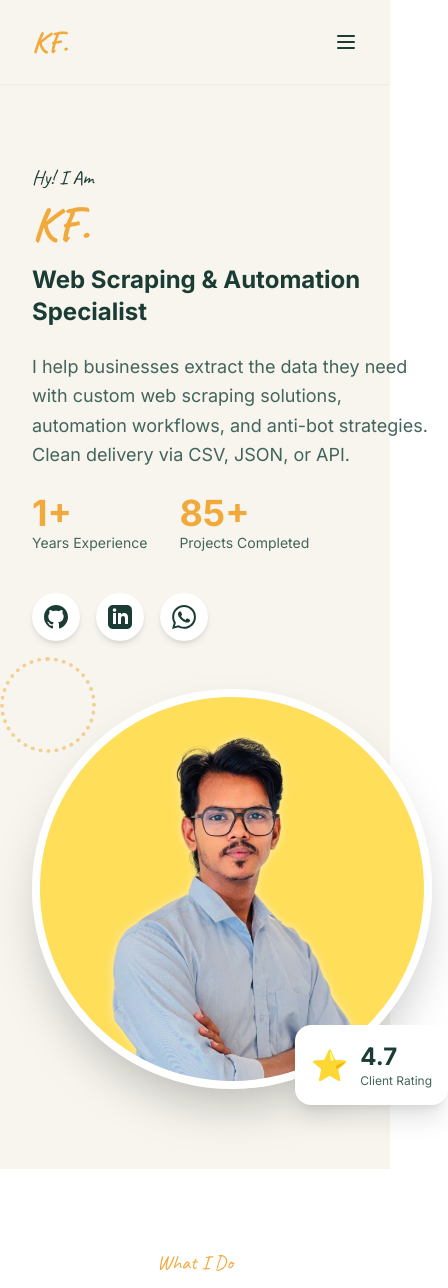
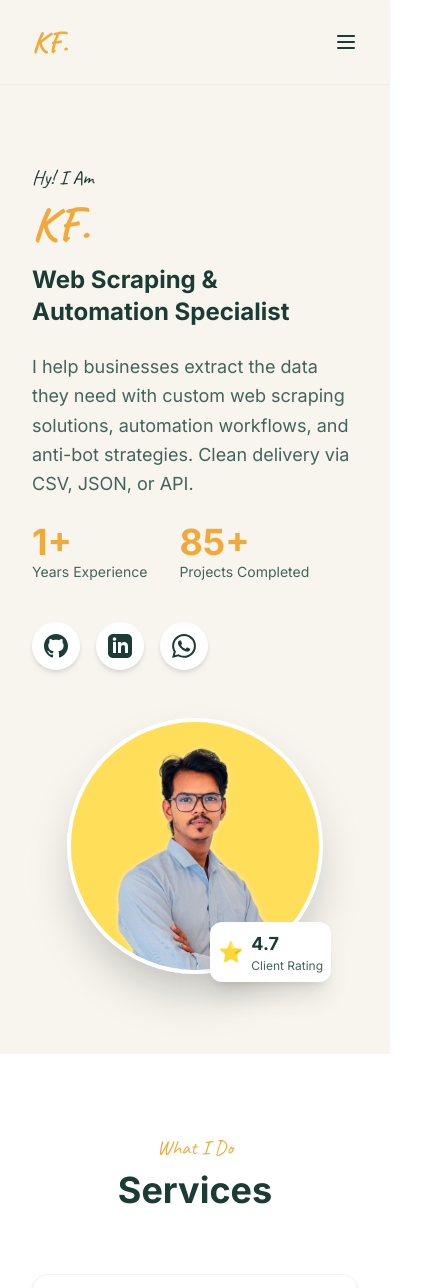
Before and after one commit to kaif11ali/portfolio, a React (Vite) app: page / in a window 390 px wide. Shown: the top 1288 px of the page, 448 px wide, since content can reach past the window. Built offline with nearby package versions, Linux system fonts and the light colour scheme; the HTML template or start-up script is replaced by a standard one.

Commit message:
fix: enhance responsiveness and styling of Hero component elements

```diff
--- a/src/components/Hero.jsx
+++ b/src/components/Hero.jsx
@@ -62,7 +62,7 @@ const Hero = () => {
         <div className="relative flex justify-center items-center">
           {/* Main Profile Image */}
           <div className="relative">
-            <div className="rounded-full overflow-hidden shadow-2xl border-8 border-white" style={{ width: '25rem', height: '25rem' }}>
+            <div className="rounded-full overflow-hidden shadow-2xl border-4 md:border-8 border-white w-64 h-64 sm:w-80 sm:h-80 md:w-96 md:h-96 lg:w-[25rem] lg:h-[25rem]">
               <img
                 src="/kaifali.jpg"
                 alt="Kaif Ali Profile"
@@ -71,16 +71,16 @@ const Hero = () => {
             </div>
 
             {/* Floating Rating Card */}
-            <div className="absolute -bottom-4 -right-4 bg-white rounded-2xl shadow-xl p-4 flex items-center space-x-3">
-              <div className="text-3xl">⭐</div>
+            <div className="absolute -bottom-2 -right-2 md:-bottom-4 md:-right-4 bg-white rounded-xl md:rounded-2xl shadow-xl p-2 md:p-4 flex items-center space-x-2 md:space-x-3">
+              <div className="text-xl md:text-3xl">⭐</div>
               <div>
-                <div className="text-2xl font-bold text-[#1A3C34]">4.7</div>
+                <div className="text-lg md:text-2xl font-bold text-[#1A3C34]">4.7</div>
                 <div className="text-xs text-[#43645C]">Client Rating</div>
               </div>
             </div>
 
             {/* Decorative Dotted Line */}
-            <div className="absolute -top-8 -left-8 w-24 h-24 border-4 border-dotted border-[#F2A93B] rounded-full opacity-50"></div>
+            <div className="hidden md:block absolute -top-8 -left-8 w-24 h-24 border-4 border-dotted border-[#F2A93B] rounded-full opacity-50"></div>
           </div>
         </div>
 
```
